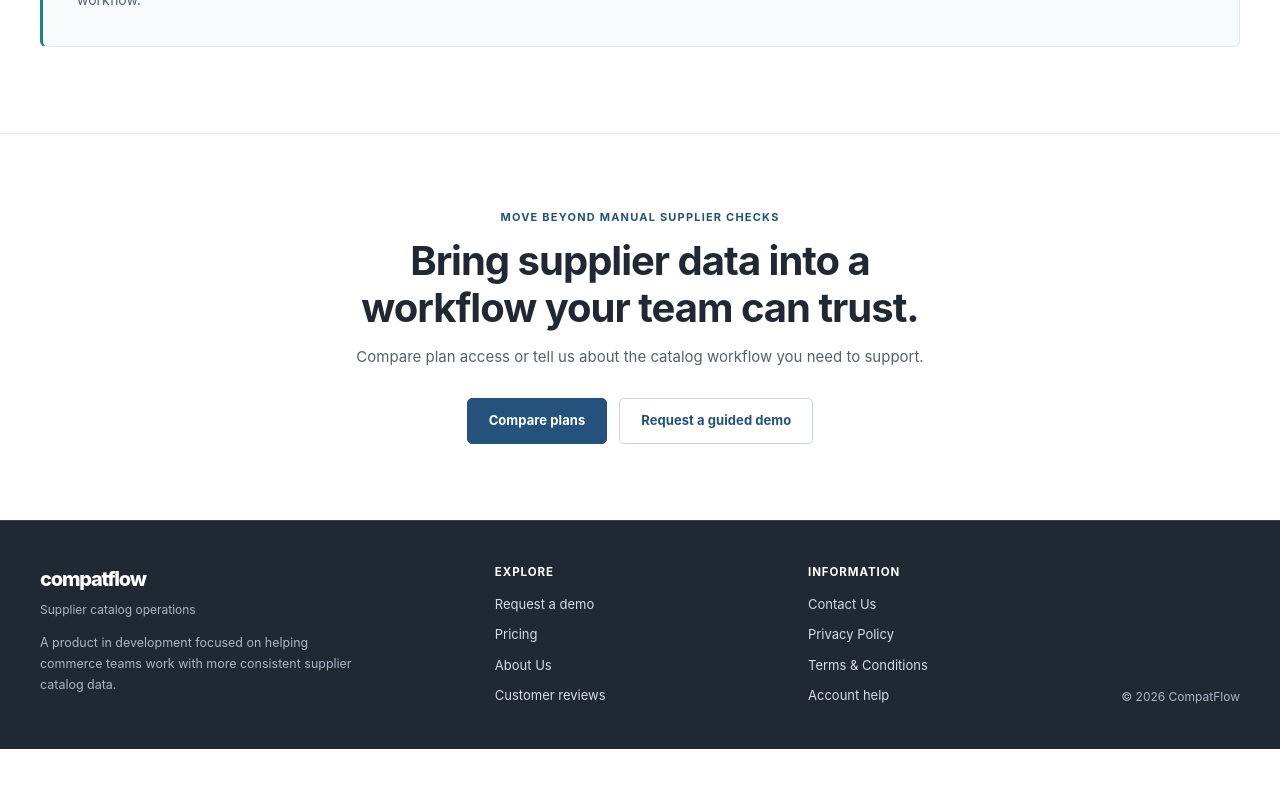
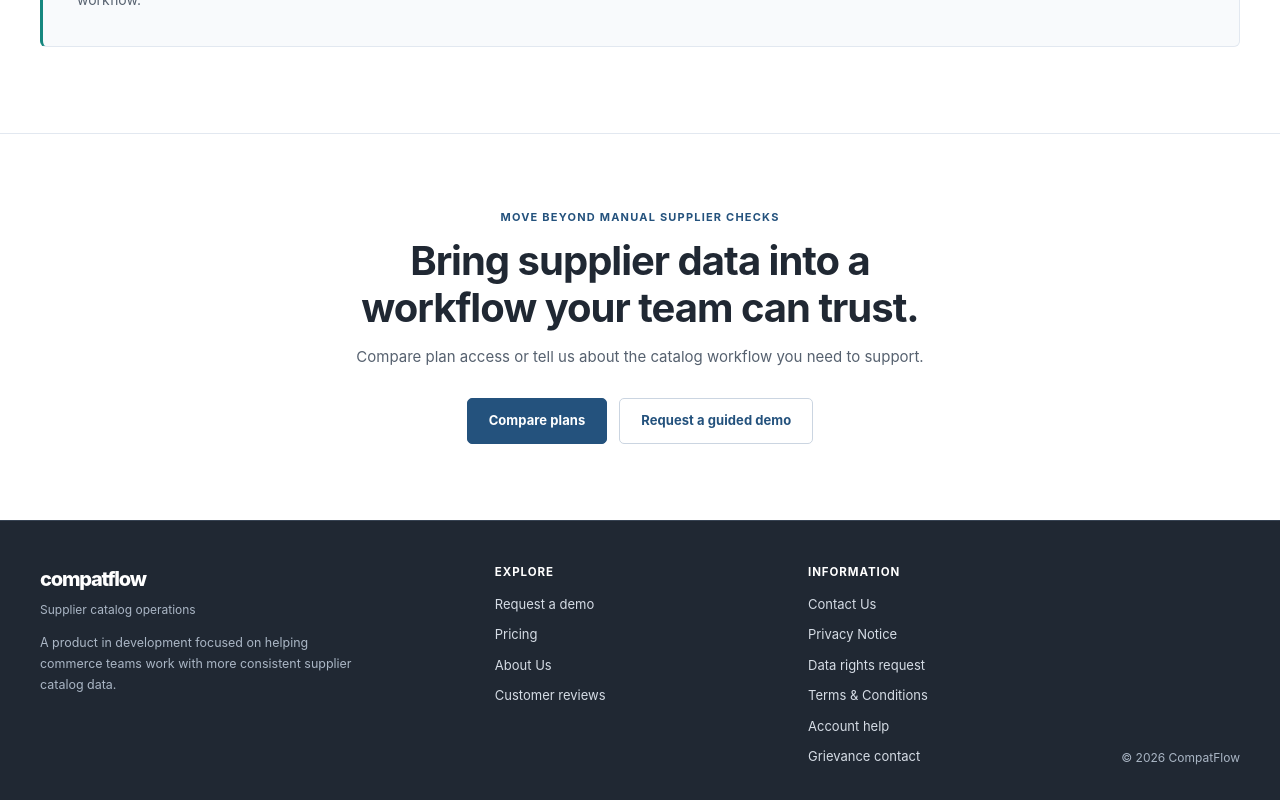
Before and after one commit to Revanth6699/compat-flow, a Next.js app in the folder frontend/: page / in a window 1280 px wide. Shown: the part 2106-2906 px from the top of the page. Before the commit the page ends 2855 px from the top, so only its background shows below. Built offline with nearby package versions, Linux system fonts and the light colour scheme; no server answers.

Commit message:
Publish grievance and data-rights links in footer

```diff
--- a/frontend/components/site-footer.tsx
+++ b/frontend/components/site-footer.tsx
@@ -14,7 +14,7 @@ export function SiteFooter() {
    {!user && <Link href="/contact?intent=demo">Request a demo</Link>}<Link href="/pricing">Pricing</Link><Link href="/about">About Us</Link>{!user && <Link href="/reviews">Customer reviews</Link>}
   </div></div>
   <div className="footer-column"><strong>Information</strong><div className="footer-links">
-   <Link href="/contact">Contact Us</Link><Link href="/privacy">Privacy Policy</Link><Link href="/terms">Terms &amp; Conditions</Link><Link href="/help/account">Account help</Link>
+   <Link href="/contact">Contact Us</Link><Link href="/privacy">Privacy Notice</Link><Link href="/privacy/requests">Data rights request</Link><Link href="/terms">Terms &amp; Conditions</Link><Link href="/help/account">Account help</Link><a href={`mailto:${process.env.NEXT_PUBLIC_GRIEVANCE_EMAIL||process.env.NEXT_PUBLIC_CONTACT_EMAIL||"privacy@compatflow.in"}`}>Grievance contact</a>
   </div></div>
   <span className="footer-copyright">© {new Date().getFullYear()} CompatFlow</span>
  </div></footer>;
```
